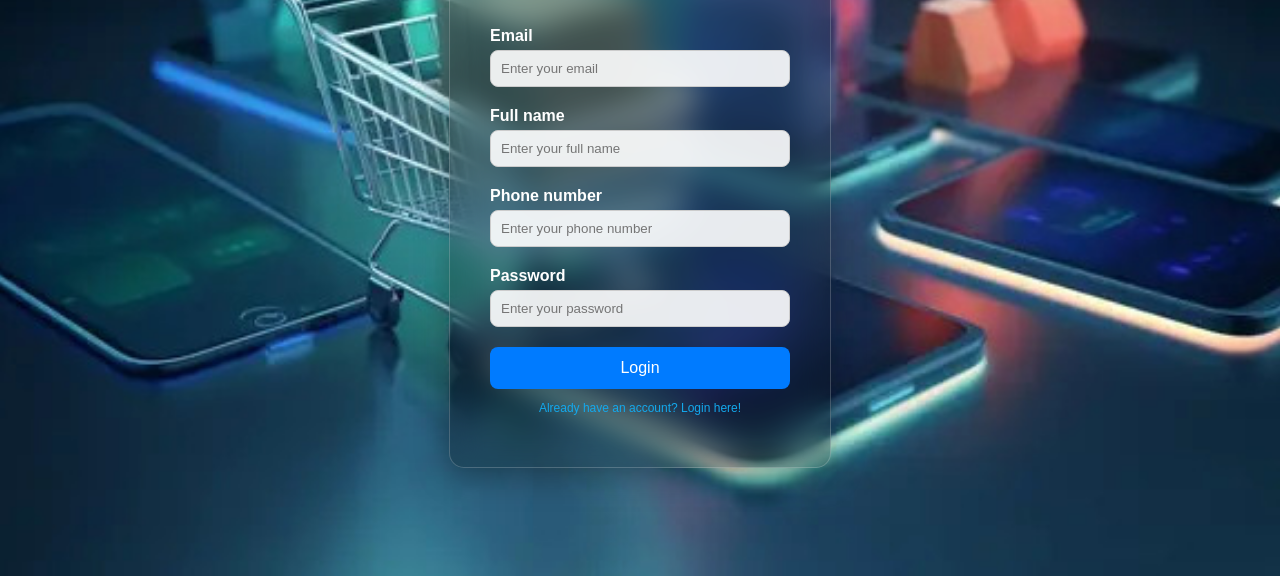
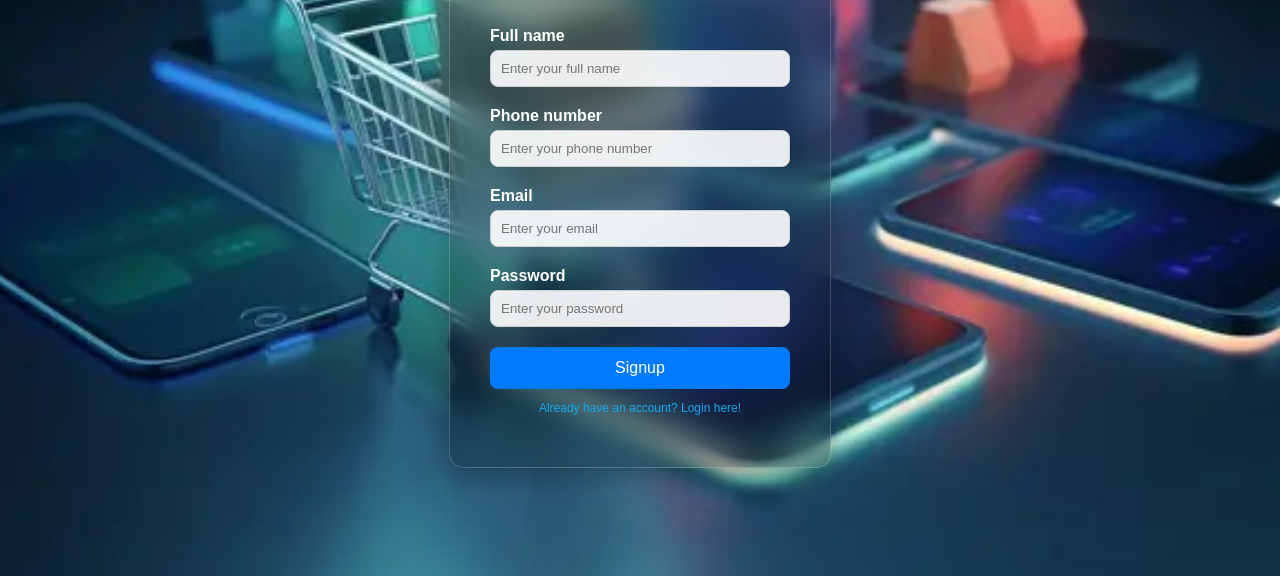
Before and after one commit to soul-999-ayu/SurkshaPay, a plain HTML site: page login/signup.html in a window 1280 px wide. Shown: the part 224-800 px from the top of the page. Drawn offline with Linux system fonts and the light colour scheme.

Commit message:
Add files via upload

```diff
--- a/login/signup.html
+++ b/login/signup.html
@@ -12,10 +12,6 @@
             <h1>SurakshaPay</h1>
             <form>
                 <div class="input-group">
-                    <label for="email">Email</label>
-                    <input type="email" id="email" name="email" placeholder="Enter your email" required>
-                </div>
-                <div class="input-group">
                     <label for="name">Full name</label>
                     <input type="text" id="name" name="name" placeholder="Enter your full name" required>
                 </div>
@@ -24,10 +20,14 @@
                     <input type="number" id="number" name="number" placeholder="Enter your phone number" required>
                 </div>
                 <div class="input-group">
+                    <label for="email">Email</label>
+                    <input type="email" id="email" name="email" placeholder="Enter your email" required>
+                </div>
+                <div class="input-group">
                     <label for="password">Password</label>
                     <input type="password" id="password" name="password" placeholder="Enter your password" required>
                 </div>
-                <button type="submit">Login</button>
+                <button type="submit">Signup</button>
                 <div>
                     <p><a href="login.html">Already have an account? Login here!</a></p>
                 </div>
```
